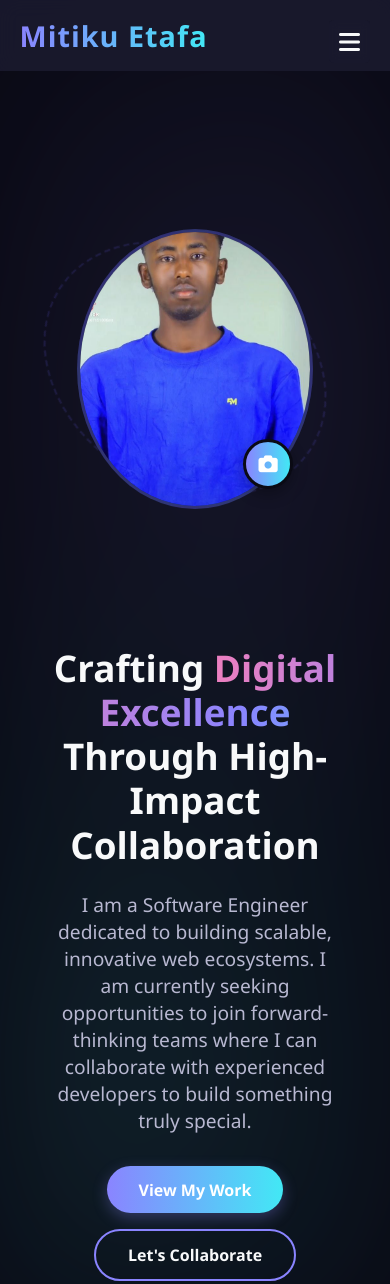
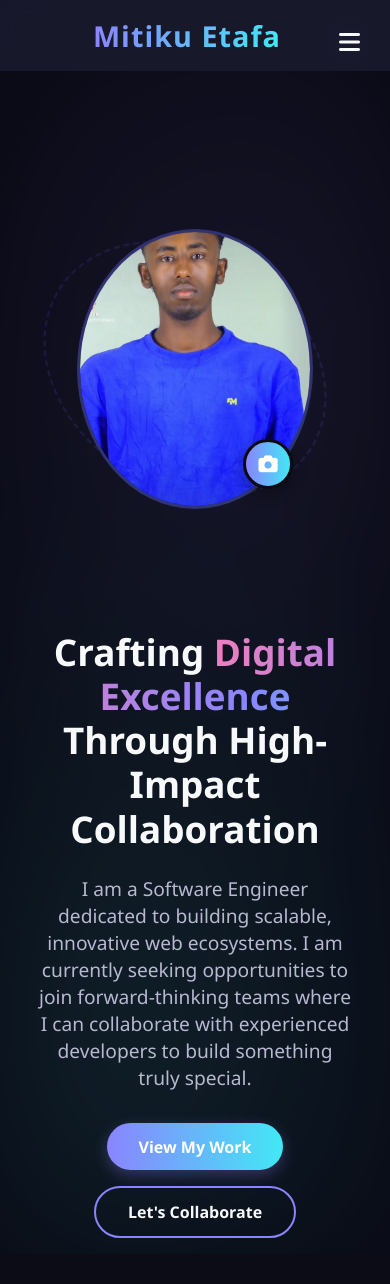
Before and after one commit to mitihans-1/my-portfolio, a plain HTML site: page index.html in a window 390 px wide. Shown: the top 1284 px of the page. Drawn offline with Linux system fonts and the light colour scheme.

Commit message:
Refine mobile styles: Centered header/hero, fixed logo link styling, and restored pointer cursor for interactivity

```diff
--- a/index.html
+++ b/index.html
@@ -13,7 +13,7 @@
 
     <!-- Header -->
     <header>
-        <div class="logo">Mitiku Etafa</div>
+        <a href="#home" class="logo">Mitiku Etafa</a>
         <nav>
             <ul>
                 <li><a href="#home" class="active">Home</a></li>
--- a/port.css
+++ b/port.css
@@ -68,6 +68,9 @@ header {
     background-clip: text;
     color: transparent;
     letter-spacing: 1px;
+    text-decoration: none;
+    display: inline-block;
+    cursor: pointer;
 }
 
 nav ul {
@@ -1045,6 +1048,7 @@ footer {
         padding: 5px 10px;
         border-radius: 5px;
         backdrop-filter: blur(5px);
+        cursor: pointer;
     }
 
     .hero h1 {
@@ -1608,6 +1612,15 @@ footer {
         justify-content: center;
     }
 
+    .hero-content {
+        text-align: center;
+        padding: 1rem;
+    }
+
+    header {
+        justify-content: center;
+    }
+
     .image-wrapper {
         width: min(280px, 80vw);
         height: min(280px, 80vw);
```
